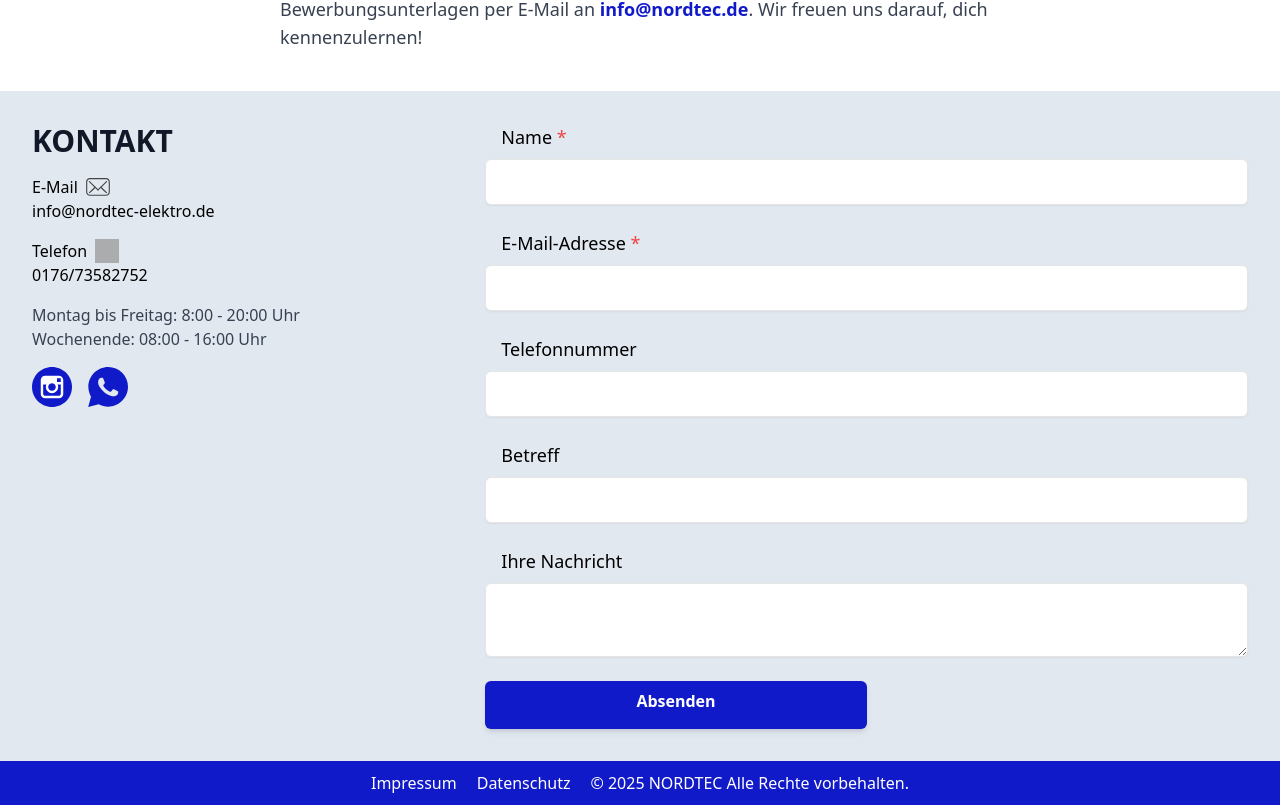
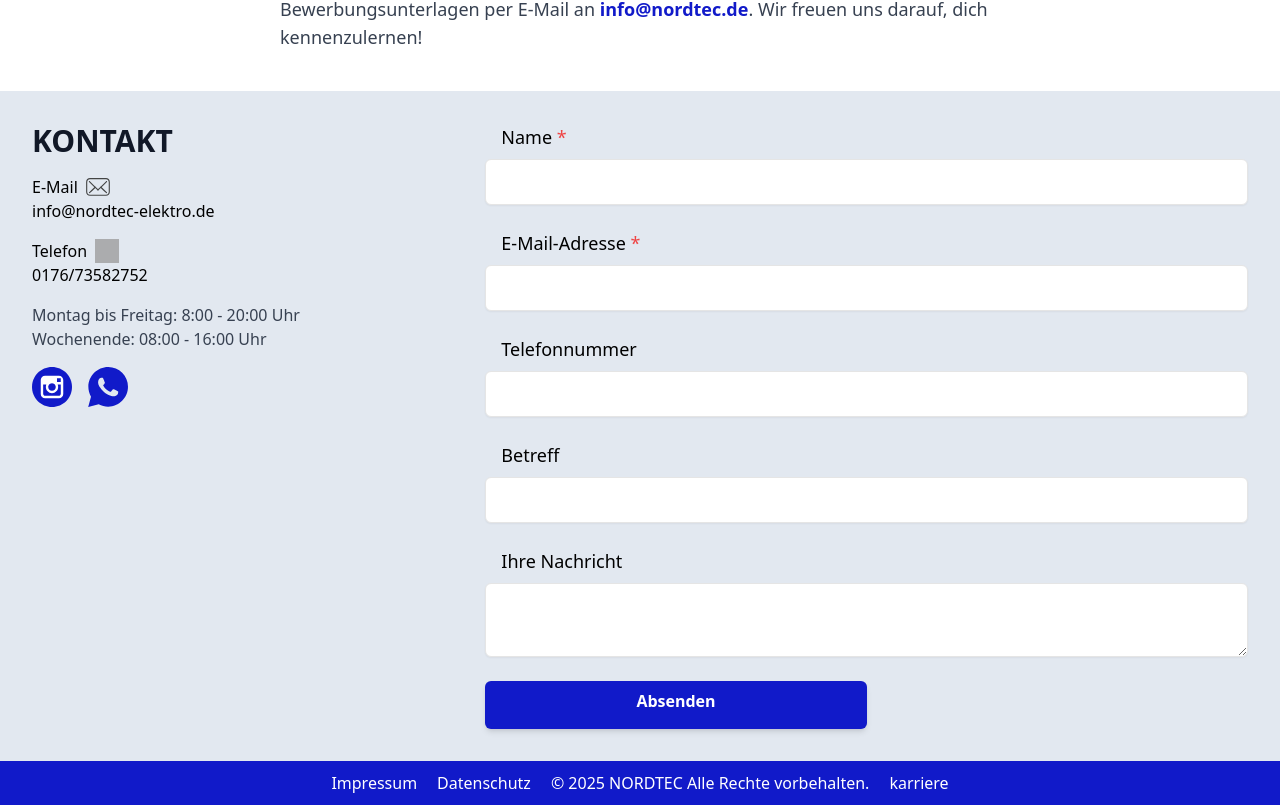
Before and after one commit to GnDouble/nordtec-next, a Next.js app: page /karriere in a window 1280 px wide. Shown: the part 717-1522 px from the top of the page. Built offline with nearby package versions, Linux system fonts and the light colour scheme; grey boxes are pictures that could not be loaded.

Commit message:
Bug fix footer added

```diff
--- a/src/app/components/feature.js
+++ b/src/app/components/feature.js
@@ -15,13 +15,13 @@ function Mainsection() {
             }`}
           >
             {/* Image */}
-            <div className="relative w-full lg:w-1/2 h-64 lg:h-auto flex justify-center items-center bg-gray-300">
+            <div className="relative w-full lg:w-1/2 h-auto flex justify-center items-center bg-gray-300">
               <Image
                 src={service.image}
                 alt={service.title}
                 width={400}
                 height={300}
-                className="w-full h-full object-cover rounded-lg transition-transform duration-300 ease-in-out hover:scale-105"
+                className="w-full max-h-56 sm:max-h-64 md:max-h-72 lg:max-h-none object-contain rounded-lg transition-transform duration-300 ease-in-out hover:scale-105"
                 priority
               />
             </div>
--- a/src/app/components/rights.js
+++ b/src/app/components/rights.js
@@ -13,6 +13,9 @@ const RightsFooter = () => {
       <Link href="/" scroll={true} className="my-0.5">
         &copy; 2025 NORDTEC Alle Rechte vorbehalten.
       </Link>
+      <Link href="/karriere" className="my-0.5">
+        karriere
+      </Link>
     </footer>
   );
 };
```
